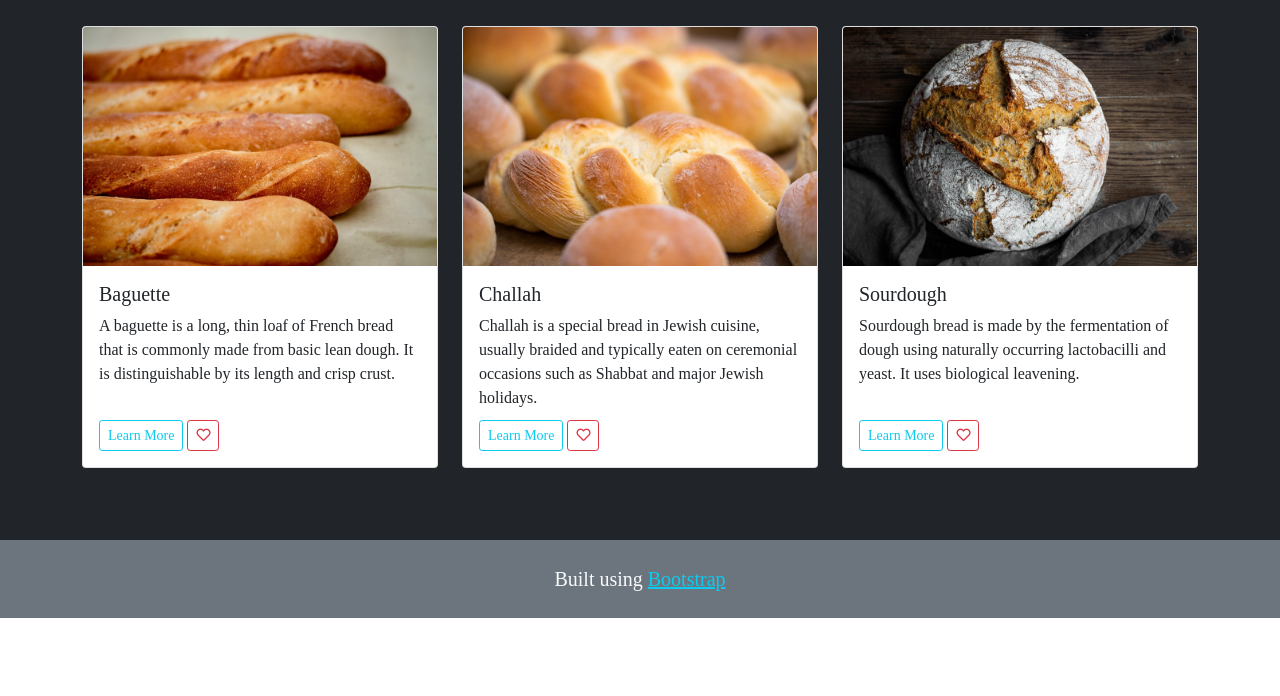
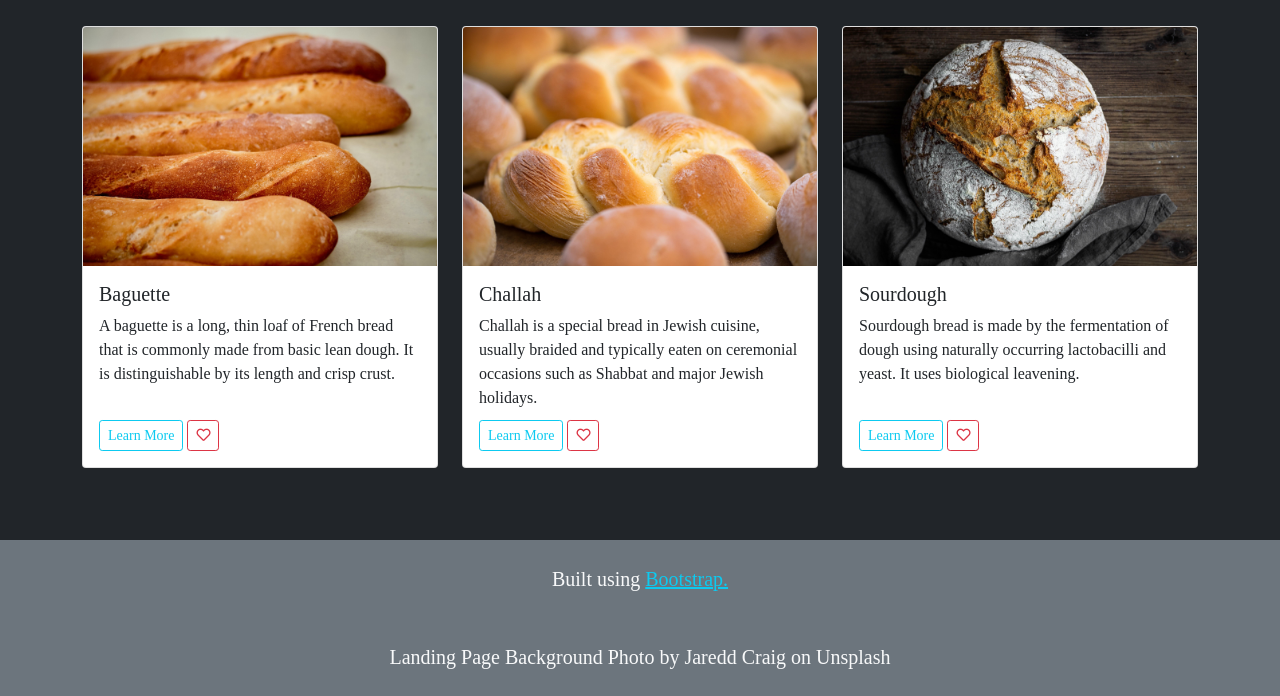
Before and after one commit to JessicaJJBryant/LePain, a plain HTML site: page index.html in a window 1280 px wide. Shown: the part 838-1534 px from the top of the page. Before the commit the page ends 1456 px from the top, so only its background shows below. Drawn offline with nearby package versions, Linux system fonts and the light colour scheme; a web font is replaced by a local one.

Commit message:
Add background picture credit to footer

```diff
--- a/index.html
+++ b/index.html
@@ -88,7 +88,8 @@
     </section>
 <footer class="bg-secondary">
     <div class="container">
-        <p class="lead m-0 p-4 text-center text-light">Built using <a href="https://getbootstrap.com/" class="text-info">Bootstrap</a></p>
+        <p class="lead m-0 p-4 text-center text-light">Built using <a href="https://getbootstrap.com/" class="text-info">Bootstrap.</a></p>
+        <p class="lead m-0 p-4 text-center text-light">Landing Page Background Photo by Jaredd Craig on Unsplash</p>
     </div>
 </footer>
 
```
